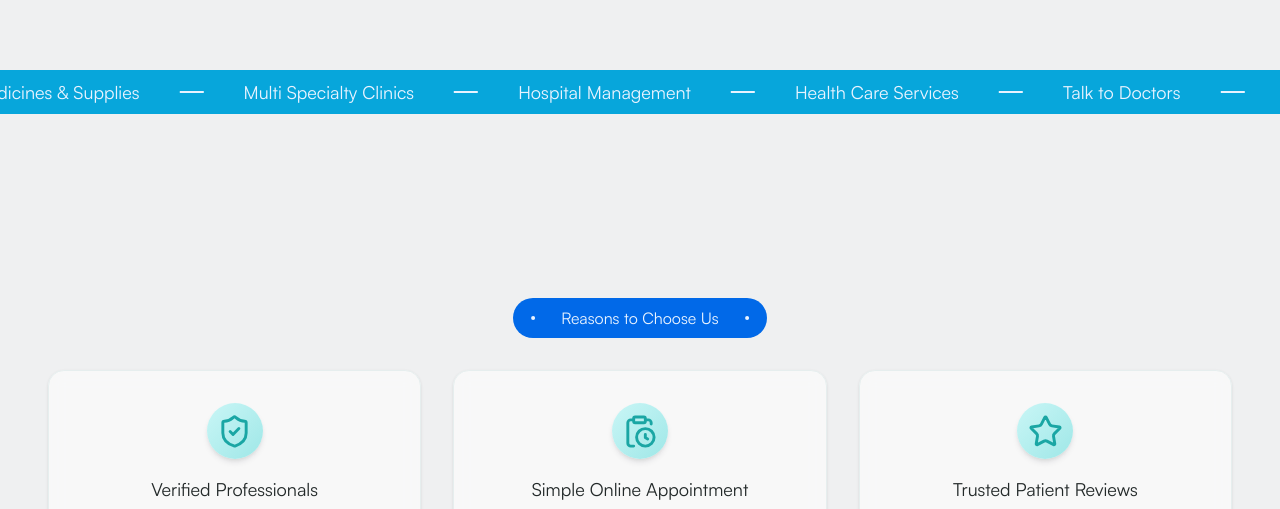
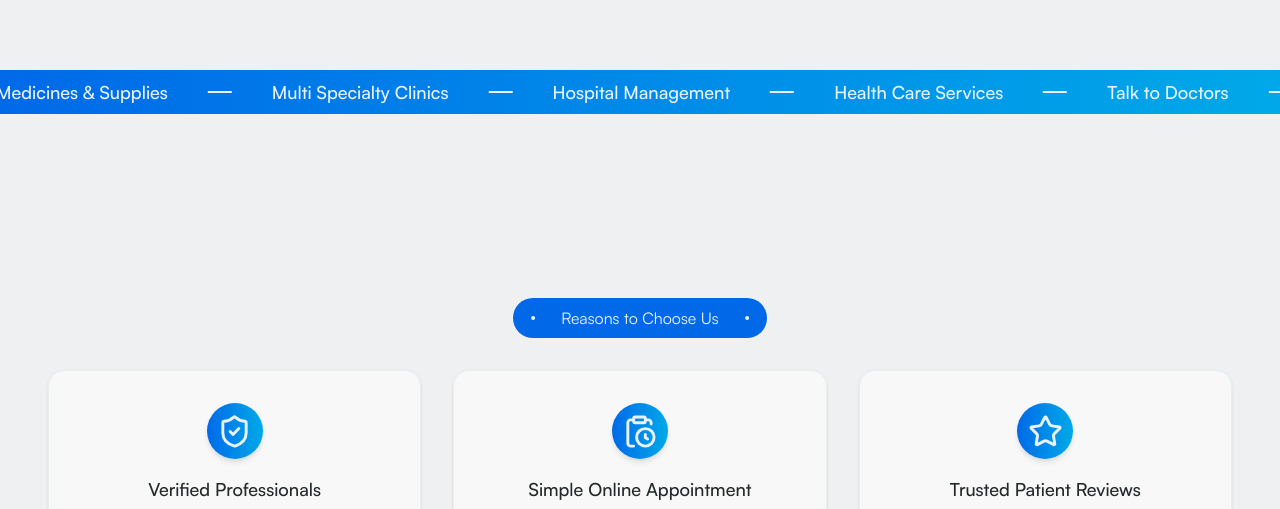
Before and after one commit to EnisZekiqi/DoctorLib, a Next.js app: page / in a window 1280 px wide. Shown: the part 1566-2075 px from the top of the page. Built offline with nearby package versions, Linux system fonts and the light colour scheme.

Commit message:
reupdated gradient , fixed responsive , added font weight

```diff
--- a/app/components/Features.tsx
+++ b/app/components/Features.tsx
@@ -30,9 +30,9 @@ const Features = () => {
     }
 
     const cards=[
-        {id:1,title:'Verified Professionals',describe:'All doctors on DoctorLib are fully verified and approved, ensuring accurate information and quality care.',icon:<ShieldCheck size={35} color='#1aa6a4'/>},
-        {id:2,title:'Simple Online Appointment',describe:'Book appointments in seconds with our intuitive scheduling system — no calls, no waiting.',icon:<ClipboardClock size={35} color='#1aa6a4'/>},
-        {id:3,title:'Trusted Patient Reviews',describe:'Read real reviews from patients and make informed decisions before booking.',icon:<Star size={35} color='#1aa6a4'/>},
+        {id:1,title:'Verified Professionals',describe:'All doctors on DoctorLib are fully verified and approved, ensuring accurate information and quality care.',icon:<ShieldCheck size={35} color='#e9f3ff'/>},
+        {id:2,title:'Simple Online Appointment',describe:'Book appointments in seconds with our intuitive scheduling system — no calls, no waiting.',icon:<ClipboardClock size={35} color='#e9f3ff'/>},
+        {id:3,title:'Trusted Patient Reviews',describe:'Read real reviews from patients and make informed decisions before booking.',icon:<Star size={35} color='#e9f3ff'/>},
     ]
 
     return (
@@ -78,7 +78,7 @@ const Features = () => {
     flex items-center justify-center
     w-14 h-14
     rounded-full
-    bg-gradient-to-br from-[#c9f6f6] to-[#9ee7e7]
+    bg-gradient-to-r from-[#0169e8] to-[#00a8e8]
     shadow-md
     group-hover:scale-105
     transition-transform
--- a/app/components/Footer.tsx
+++ b/app/components/Footer.tsx
@@ -59,7 +59,7 @@ const Footer = () => {
       </div>
      </div>
     </div>
-        <div className="grid grid-cols-1 md:grid-cols-4 gap-8 w-full items-center mt-8 justify-center justify-items-start">
+        <div className="grid grid-cols-2 md:grid-cols-4 gap-8 w-full items-center mt-8 justify-center justify-items-start">
           {content.map((item) => (
             <div key={item.id} className="flex flex-col gap-4">
               <h2 className="text-lg font-semibold">{item.base}</h2>
--- a/app/components/Services.tsx
+++ b/app/components/Services.tsx
@@ -25,7 +25,7 @@ const Services = () => {
   }, []);
 
   return (
-    <section className="w-full bg-[#07a6db] overflow-hidden">
+    <section className="w-full bg-gradient-to-r from-[#0169e8] to-[#00a8e8] overflow-hidden">
       <motion.div
         ref={marqueeRef}
         className="flex gap-10 group whitespace-nowrap group-hover:text-[#e9f3ff]/60 items-center text-xl text-[#e9f3ff] p-2"
--- a/app/components/Specialists.tsx
+++ b/app/components/Specialists.tsx
@@ -78,11 +78,11 @@ return (
         <Dot color="#e9f3ff" />
       </span>
 
-      <div className="flex flex-col md:flex-row items-center justify-center gap-4 mt-8">
+      <div className="grid grid-cols-2 sm:grid-cols-4 md:grid-cols-7 items-center justify-center gap-4 mt-8">
         {specialty.map((spec) => (
           <div key={spec.id} className="flex group flex-col items-center gap-2 rounded-lg">
   <div
-    className="relative rounded-lg w-[170px] h-[220px] bg-cover bg-center"
+    className="relative rounded-lg w-[160px] sm:w-[170px] h-[220px] bg-cover bg-center"
     style={{ backgroundImage: `url(${spec.img})` }}
   >
 <div className="absolute inset-0 rounded-lg bg-black/20 group-hover:bg-black/50 transition-colors duration-300 z-10" />
--- a/app/layout.tsx
+++ b/app/layout.tsx
@@ -15,6 +15,16 @@ const satoshi = localFont({
     {
       path: '../public/fonts/Satoshi-Regular.woff2',
       weight: '400',
+      style: 'normal',
+    },
+     {
+      path: '../public/fonts/Satoshi-Medium.woff2',
+      weight: '500',
+      style: 'normal',
+    },
+    {
+      path: '../public/fonts/Satoshi-Bold.woff2',
+      weight: '700',
       style: 'normal',
     },
   ],
```
Also changed, not shown: public/fonts/Satoshi-Bold.woff2 (added), public/fonts/Satoshi-Medium.woff2 (added).
